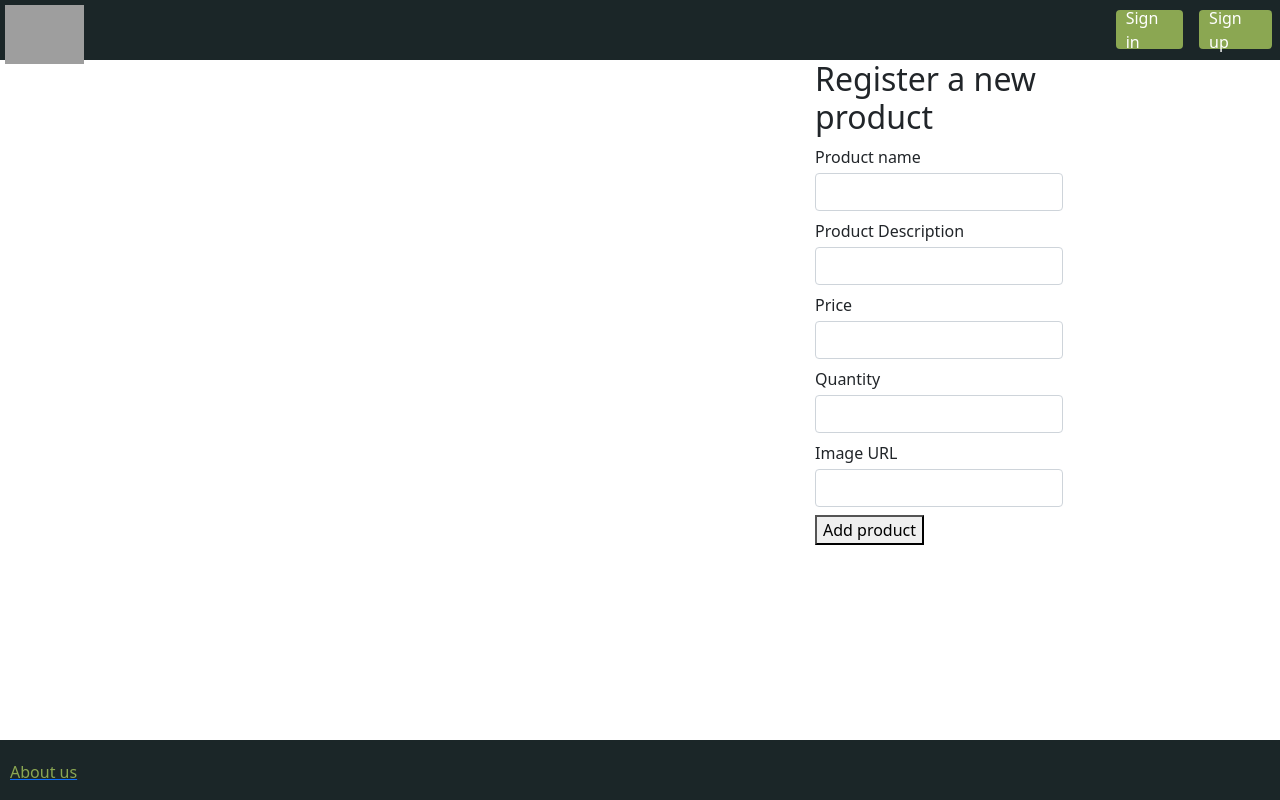
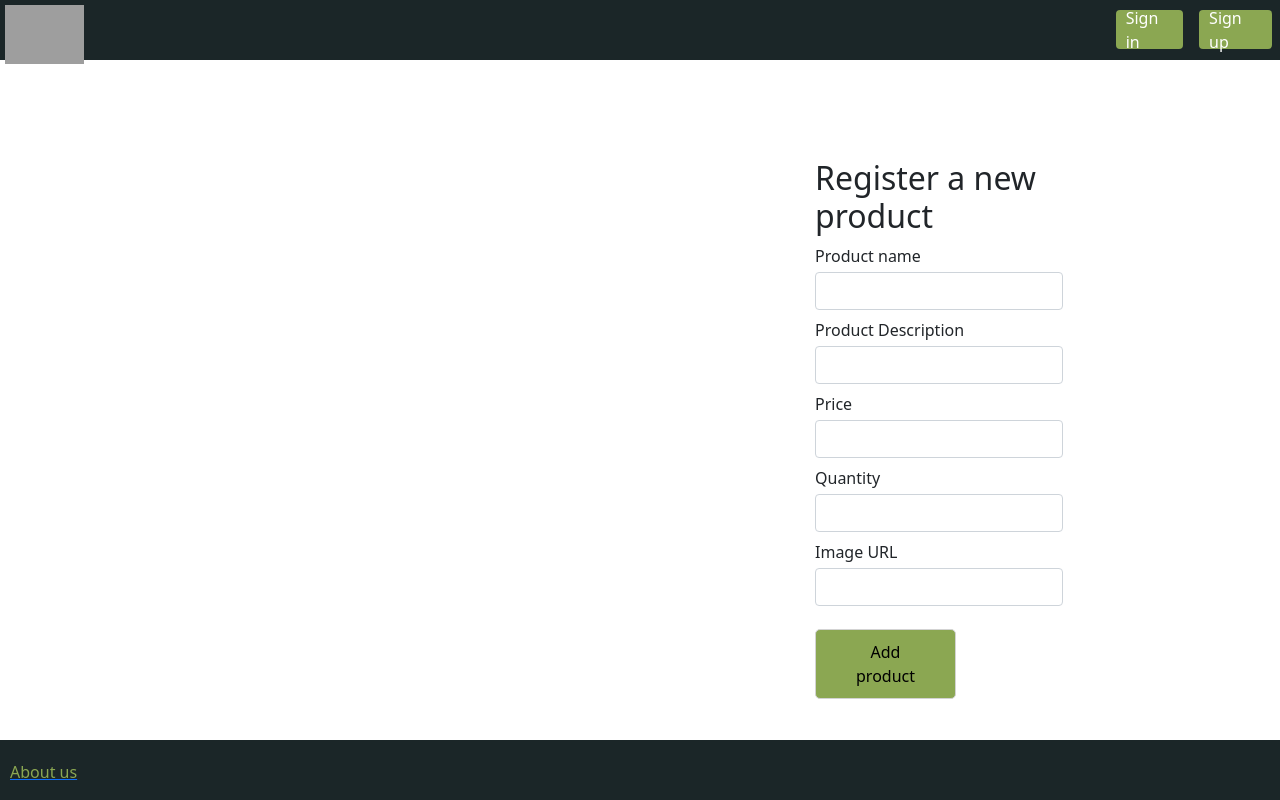
Before and after one commit to Greenhouse-Garden/Web-Application, a React (Create React App) app: page /newproduct in a window 1280 px wide. Built offline with nearby package versions, Linux system fonts and the light colour scheme; grey boxes are pictures that could not be loaded.

Commit message:
Added style and hover to the button in new product

```diff
--- a/src/components/style/NewProductForm.css
+++ b/src/components/style/NewProductForm.css
@@ -0,0 +1,23 @@
+.SignUpForm{
+
+    margin-top: 40%;
+    border-radius: 15px;
+
+}
+
+.SignUp__button{
+    margin-top: 15px;
+    background-color: #8ba752;
+    padding: 10px 40px ;
+    border-radius: 5px;
+    display: block;
+    align-items: center;
+    border: 1px solid lightgray;
+
+}
+
+.SignUp__button:hover{
+    background-color: #1B2628;
+    color: white;
+    font-weight: bold;
+}
```
